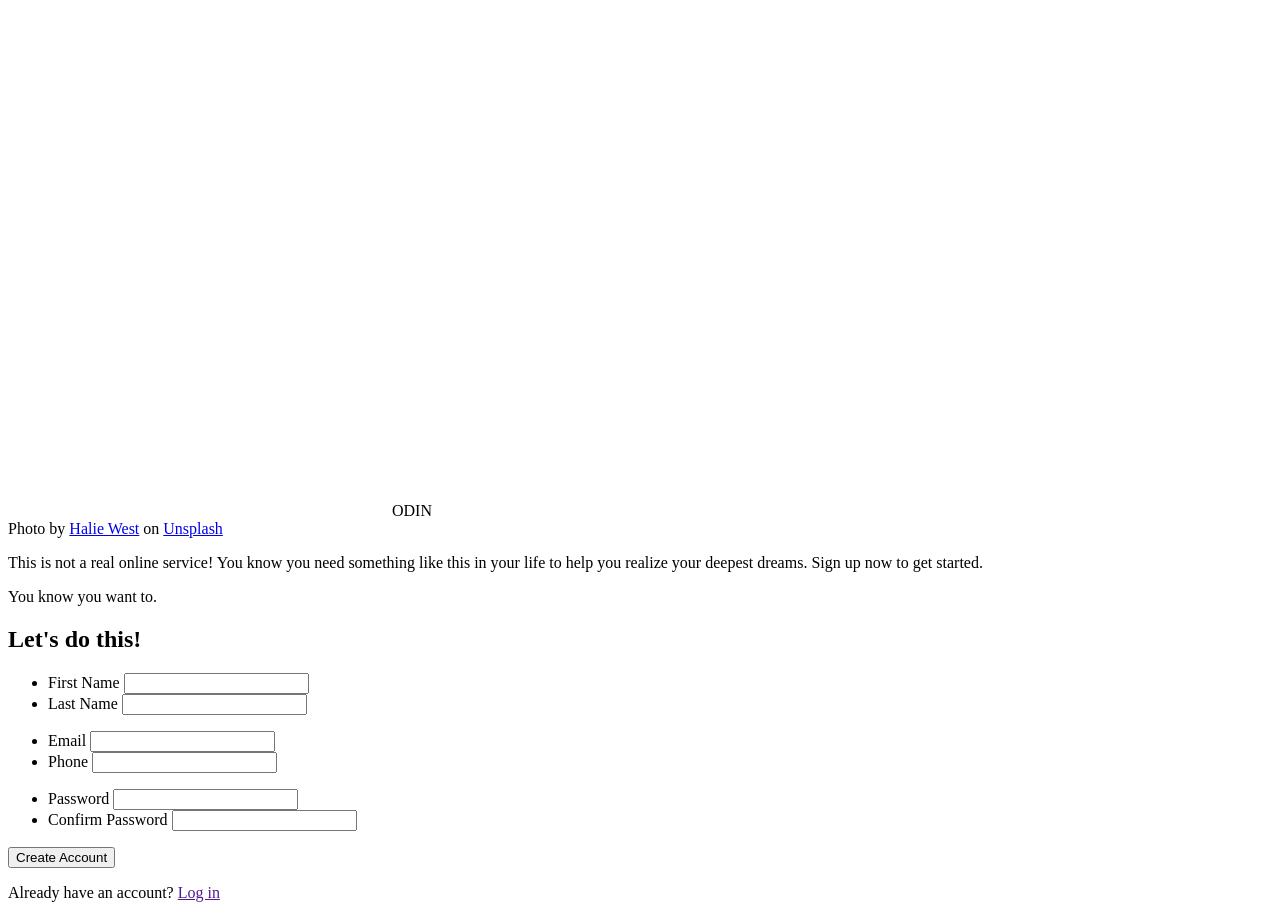
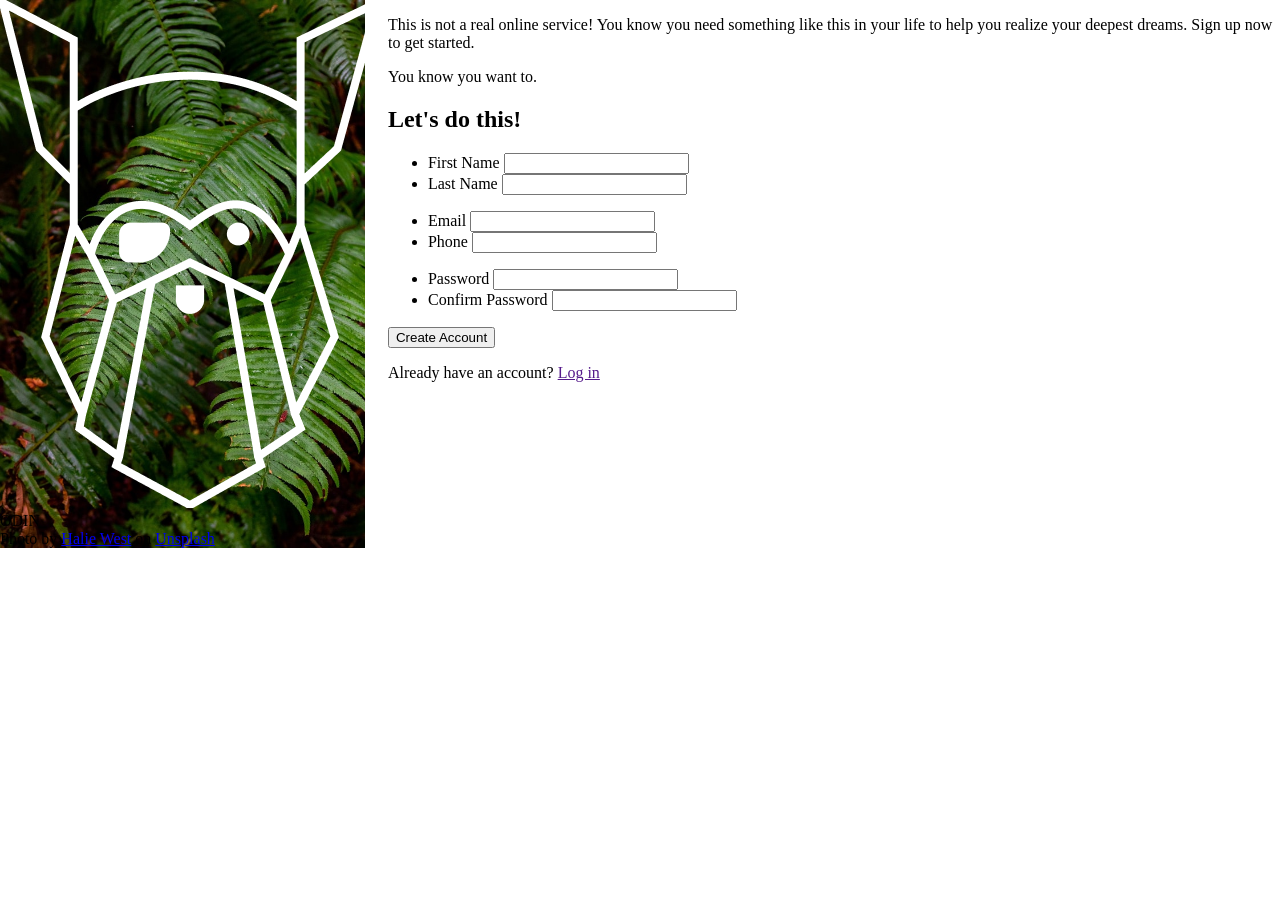
Before and after one commit to Hammcodes/Sign-up-Form, a plain HTML site: page index.html in a window 1280 px wide. After the commit the page ends 800 px from the top, so only its background shows below. Drawn offline with Linux system fonts and the light colour scheme.

Commit message:
Add background image to the side content

```diff
--- a/index.html
+++ b/index.html
@@ -9,8 +9,8 @@
 <body>
     <div id="side-content">
         <header>
-            <img src="resources/odin-lined.png" alt="The Odin Project Logo">
-            ODIN
+            <img id="odin-logo" src="resources/odin-lined.png" alt="The Odin Project Logo">
+            <span>ODIN</span>
         </header>
 
         <footer>Photo by
--- a/styles.css
+++ b/styles.css
@@ -0,0 +1,11 @@
+body {
+    display: flex;
+    margin: 0;
+    padding: 0;
+}
+
+#side-content {
+    background-image: url("resources/unsplash.jpg");
+    background-repeat: no-repeat;
+    background-size: contain;
+}
```
